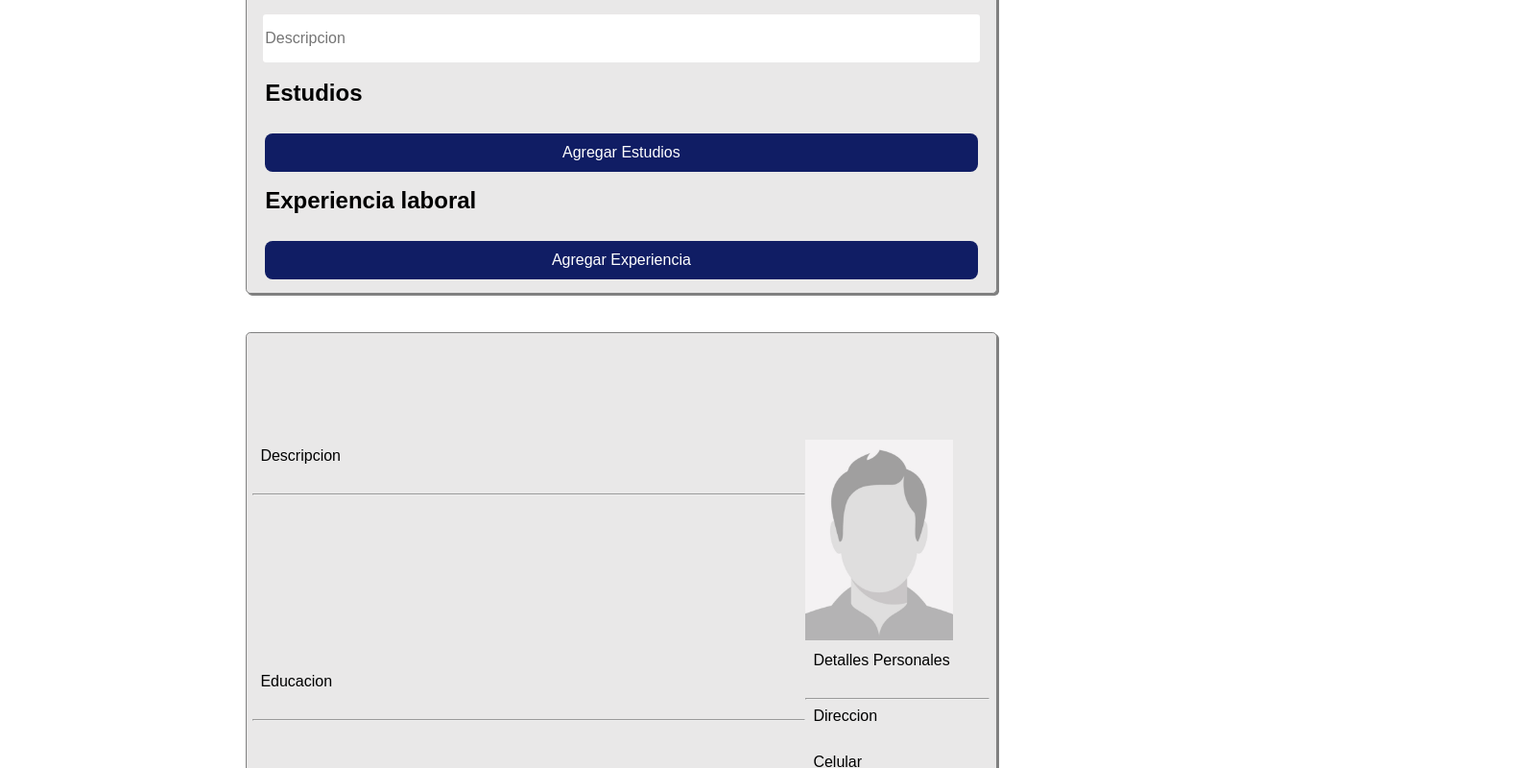
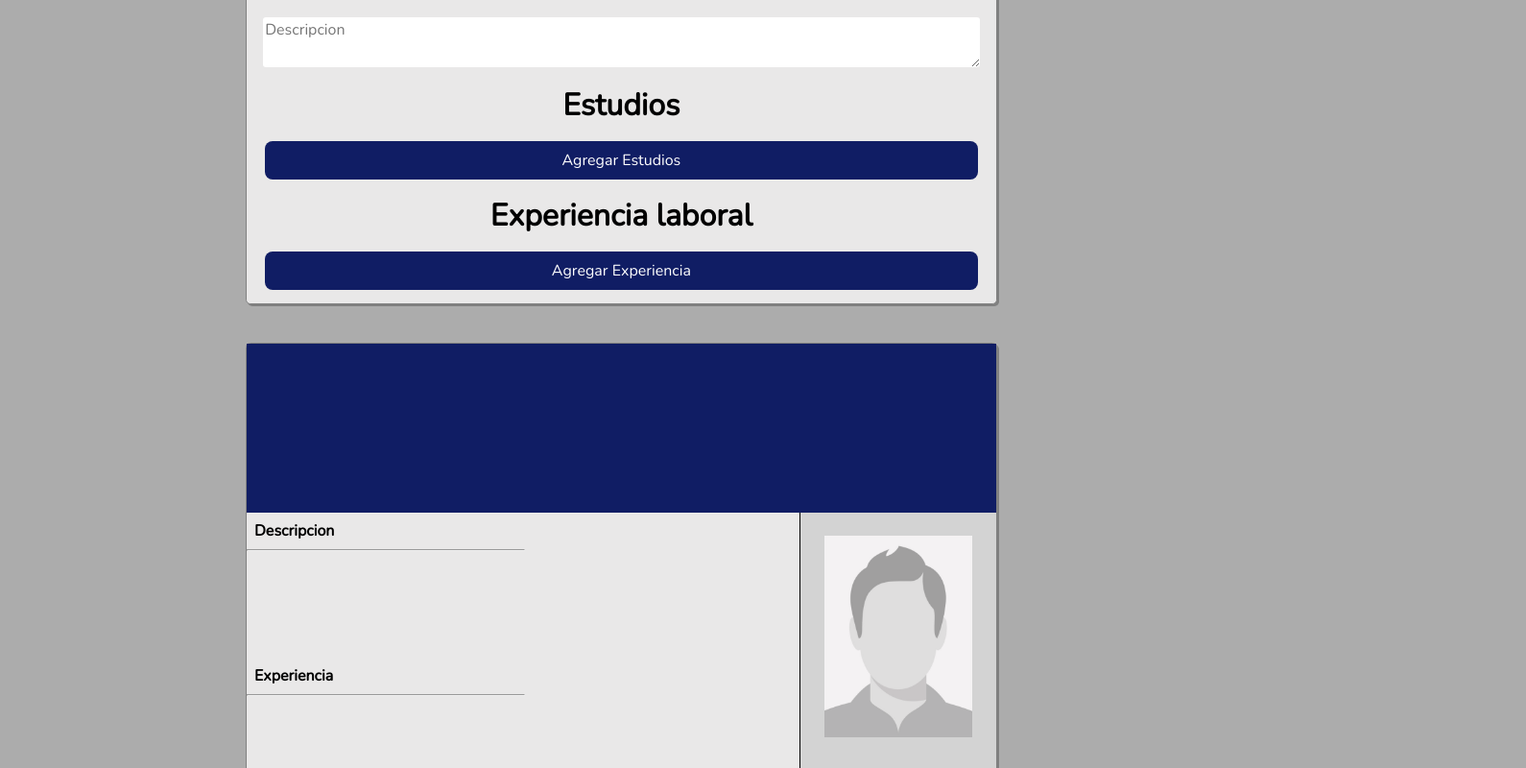
Before and after one commit to SebasDrewes/cv-maker, a React (Create React App) app: page / in a window 1280 px wide. Shown: the part 700-1500 px from the top of the page at 96% size, 1590 px wide, since content can reach past the window. Built offline with nearby package versions, Linux system fonts and the light colour scheme.

Commit message:
mejorado css

```diff
--- a/src/App.css
+++ b/src/App.css
@@ -1,5 +1,7 @@
+@import url('https://fonts.googleapis.com/css2?family=Nunito&display=swap');
 body {
-  font-family: Arial, Helvetica, sans-serif;
+  font-family: 'Nunito', serif;
+  background-color: rgb(172, 172, 172);
 }
 #title {
   display: flex;
@@ -7,6 +9,7 @@ body {
   justify-content: center;
   height: 15vh;
   margin: 0;
+  font-size: 3em;
   color: white;
   background-color: rgb(16, 29, 100);
 }
@@ -36,7 +39,19 @@ input{
   margin: 1.2vh;
   border: hidden;
   font-size: 1em;
+  font-weight: bold;
   border-radius: 0.2em;
+  font-family: 'Nunito', serif;
+}
+textarea {
+  max-width: 58vw;
+  min-width: 58vw;
+  height: 6vh;
+  margin: 1.2vh;
+  border: hidden;
+  font-size: 1em;
+  border-radius: 0.2em;
+  font-family: 'Nunito', serif;
 }
 .confirmedInput {
   display: flex;
@@ -50,13 +65,14 @@ input{
   background-color: white;
 
 }
+/*
 p {
   width: 58vw;
   height: 5vh;
   margin: 1vh;
   border: hidden;
   font-size: 1em;
-}
+}*/
 button {
   width: 58vw;
   height: 5vh;
@@ -67,6 +83,7 @@ button {
   cursor: pointer;
   color: white;
   background-color: rgb(16, 29, 100);
+  font-family: 'Nunito', serif;
 }
 .list {
   display:flex;
@@ -75,17 +92,16 @@ button {
   width: 100%;
 }
 .subtitle {
-  font-size: 1.5em;
+  font-size: 2em;
   margin: 1vh;
   font-weight: bold;
 }
 #previewMainContainer {
-  width: 60vw;
+  width: 61vw;
   margin-top: 5vh;
   margin-left: 20vw;
   border: 1px solid grey;
   border-radius: 0.3em;
   box-shadow:2px 2px grey;
   background-color: rgb(233, 232, 232);
-  padding: 0.5vw;
 }
--- a/src/components/GeneralInfo.js
+++ b/src/components/GeneralInfo.js
@@ -13,7 +13,7 @@ export default function GeneralInfo({ saveGeneralInfo, savePhoto }) {
         <input type="text" name="address" placeholder="Direccion" onChange={saveGeneralInfo} />
         <input type="tel" name="phoneNumber" placeholder="Telefono" onChange={saveGeneralInfo} />
         <input type="email" name="email" placeholder="Email" onChange={saveGeneralInfo} />
-        <input type="text" name="description" placeholder="Descripcion" onChange={saveGeneralInfo} />
+        <textarea type="text" name="description" placeholder="Descripcion" onChange={saveGeneralInfo} />
       </form>
     </div>
   );
--- a/src/components/Preview.css
+++ b/src/components/Preview.css
@@ -1,27 +1,65 @@
 #avatar{
     width: 12vw;
+    margin: 3vh;
 }
 #previewContainer{
     display: grid;
     margin: 0;
     padding: 0;
     height: auto;
-    width: 60vw;
-    grid-template-columns: 15vw 15vw 15vw 15vw;
+    align-items: start;
+    width: 61vw;
+    grid-template-columns: 15vw 15vw 15vw 16vw;
     grid-template-rows: auto;
     grid-template-areas: "previewMain previewMain previewMain previewMain"
                          "previewDescription previewDescription previewDescription previewContact"
+                         "previewExperience previewExperience previewExperience previewContact"
                          "previewEducation previewEducation previewEducation previewContact"
 }
 #previewMain {
-    grid-area: previewMain
+    grid-area: previewMain;
+    color: white;
+    background-color: rgb(16, 29, 100);
+    height: 22vh;
+    margin: 0;
 }
 #previewDescription {
     grid-area: previewDescription
 }
+#previewName{
+    font-size: 2em;
+    margin: 2.5vh;
+    font-weight: bold;
+}
+#previewTitle {
+    font-size: 1.5em;
+    margin: 2.5vh;
+}
+.previewSubtitle {
+    font-size: 1em;
+    margin: 1vh;
+    font-weight: bold;
+}
 #previewContact {
-    grid-area: previewContact
+    grid-area: previewContact;
+    border-left: 1px solid;
+    height: 100%;
+    background-color: lightgrey;
 }
 #previewEducation {
     grid-area: previewEducation
 }
+#previewExperience {
+    grid-area: previewExperience
+}
+#flex{
+    display: flex;
+    justify-content: center;
+  }
+p {
+    overflow-wrap: break-word;
+}
+hr{
+    width: 50%;
+    margin: 0;
+}
--- a/src/components/Preview.js
+++ b/src/components/Preview.js
@@ -21,20 +21,16 @@ export default function Preview({ allInfo }) {
     for (let i = 0; i < allInfo.studiesList.length; i += 1) {
       const { id } = allInfo.studiesList[i];
       studies.push(
-        <div className="list" key={`divDisplay${id}`}>
+        <div key={`divDisplay${id}`}>
           <p key={`instituteDisplay${id}`}>
             {allInfo.studiesList[i].institute}
           </p>
           <p key={`titleDisplay${id}`}>
-            Titulo:
-            {' '}
             {allInfo.studiesList[i].title}
           </p>
           <p key={`fromDisplay${id}`}>
             {allInfo.studiesList[i].from}
-            -
-          </p>
-          <p key={`toDisplay${id}`}>
+            {' - '}
             {allInfo.studiesList[i].to}
           </p>
         </div>,
@@ -47,27 +43,21 @@ export default function Preview({ allInfo }) {
     for (let i = 0; i < allInfo.workList.length; i += 1) {
       const { id } = allInfo.workList[i];
       works.push(
-        <div className="list" key={`divDisplay${id}`}>
+        <div key={`divDisplay${id}`}>
           <p key={`positionDisplay${id}`}>
             {allInfo.workList[i].position}
           </p>
           <p key={`companyDisplay${id}`}>
             {allInfo.workList[i].company}
-          </p>
-          <p key={`cityDisplay${id}`}>
-            ,
-            {' '}
+            {', '}
             {allInfo.workList[i].city}
           </p>
           <p key={`fromDisplay${id}`}>
             {allInfo.workList[i].from}
-            -
-          </p>
-          <p key={`toDisplay${id}`}>
-            Hasta:
-            {' '}
+            {' - '}
             {allInfo.workList[i].to}
           </p>
+          <hr />
         </div>,
       );
     }
@@ -78,31 +68,40 @@ export default function Preview({ allInfo }) {
     // eslint-disable-next-line no-console
     <div id="previewContainer">
       <div id="previewMain">
-        <p id="mainFullName">
+        <p id="previewName">
           {firstName}
           {' '}
           {lastName}
         </p>
-        <p id="mainTitle">
+        <p id="previewTitle">
           {title}
         </p>
       </div>
       <div id="previewContact">
-        <img src={photo} alt="avatar" id="avatar" />
+        <div id="flex">
+          <img src={photo} alt="avatar" id="avatar" />
+        </div>
         <p className="previewSubtitle">
           Detalles Personales
         </p>
         <hr />
-        <p id="previewAddress">
+        <p className="previewSubtitle">
           Direccion
+        </p>
+        <p>
           {address}
         </p>
-        <p id="previewPhone">
+
+        <p className="previewSubtitle">
           Celular
+        </p>
+        <p>
           {phoneNumber}
         </p>
-        <p id="previewEmail">
+        <p className="previewSubtitle">
           Email
+        </p>
+        <p>
           {email}
         </p>
       </div>
```
